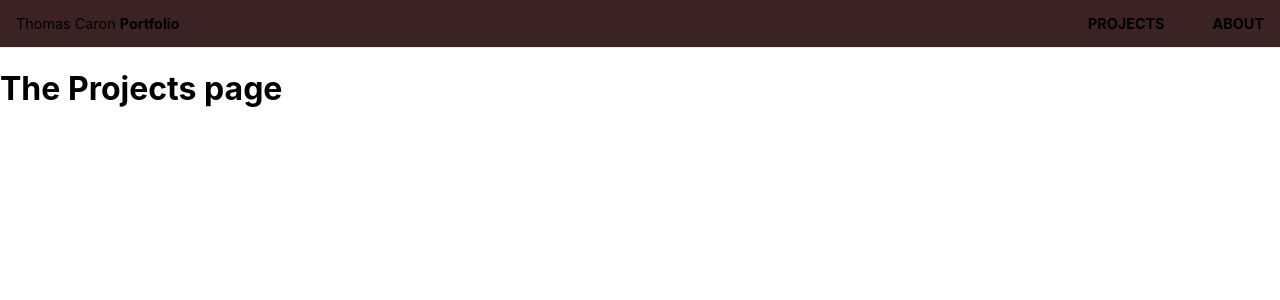
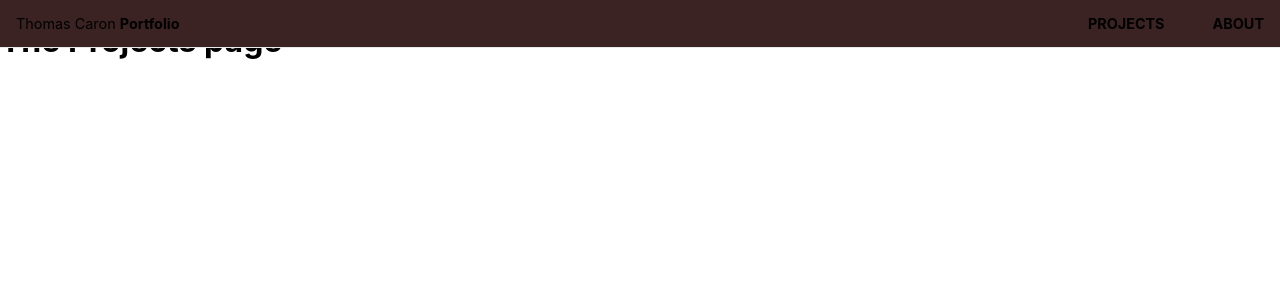
Before and after one commit to thomas-rooty/thomas-caron, a Next.js app: page /projects in a window 1280 px wide. Shown: the top 300 px of the page. Built offline with nearby package versions, Linux system fonts and the light colour scheme.

Commit message:
full height

```diff
--- a/app/page.module.css
+++ b/app/page.module.css
@@ -5,10 +5,10 @@
   background-repeat: no-repeat;
   background-color: white;
   background-size: 100%;
+  height: 100vh;
 }
 
 .main {
-  min-height: 100vh;
   padding: 0;
   flex: 1;
   display: flex;
--- a/components/ui/NavigationBar.module.css
+++ b/components/ui/NavigationBar.module.css
@@ -1,4 +1,6 @@
 .nav {
+  position: fixed;
+  top: 0;
   background-color: #3b2323;
   border-bottom: 1px solid #eaeaea;
   display: flex;
```
